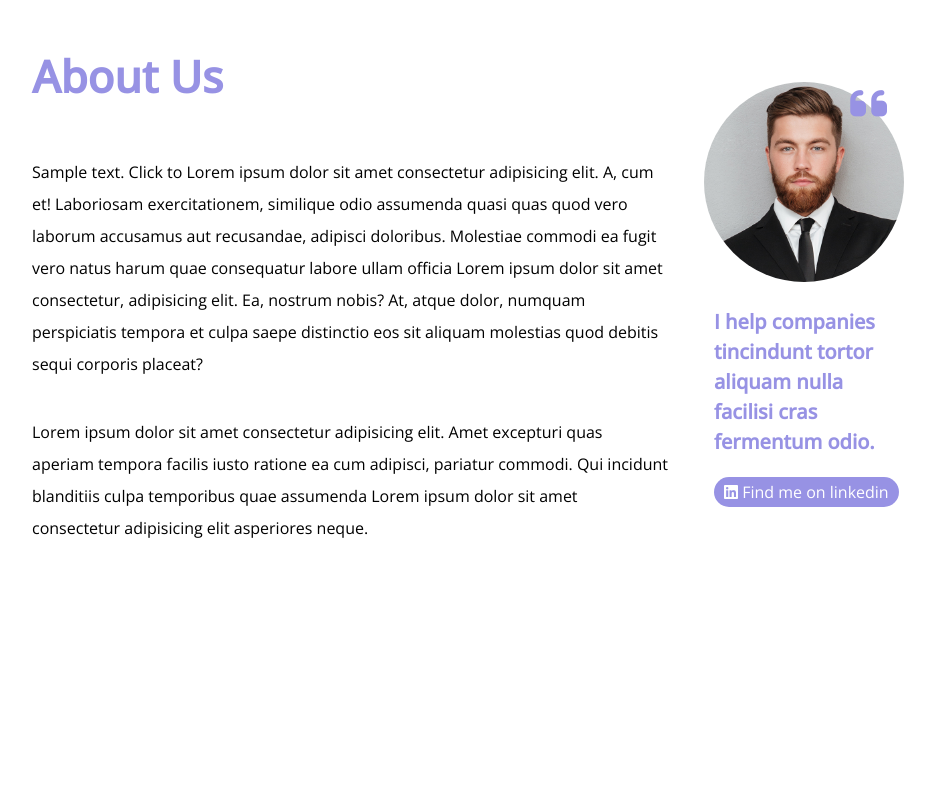
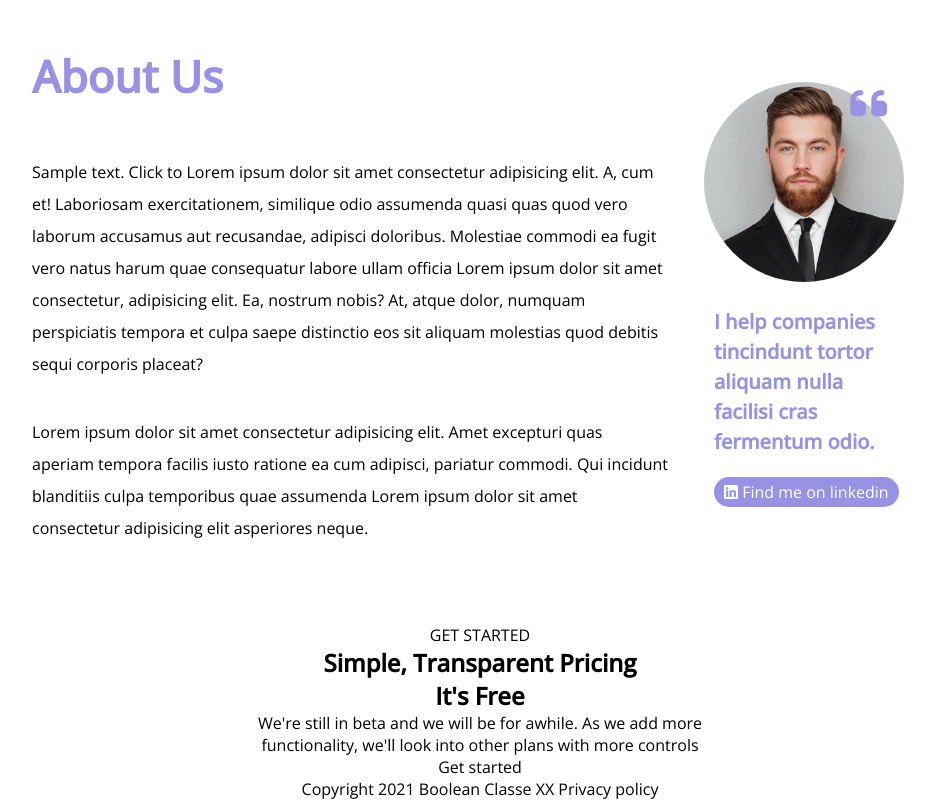
Before and after one commit to Anse98/htmlcss-responsive-layout, a plain HTML site: page index.html in a window 1280 px wide. Shown: the part 3469-4269 px from the top of the page, without its empty margins (160-1095 px from the left). Before the commit the page ends 4093 px from the top, so only its background shows below. Drawn offline with nearby package versions, Linux system fonts and the light colour scheme.

Commit message:
ADD-Struttura html section Get Started

```diff
--- a/index.html
+++ b/index.html
@@ -346,6 +346,28 @@
     </section>
     <!-- fine section about us -->
 
+    <!-- inizio section get started -->
+    <section class="get-started">
+      <div class="container-mini">
+        <div class="getStarted-header">
+          <span>GET STARTED</span>
+          <h2>Simple, Transparent Pricing</h2>
+        </div>
+        <div class="getStarted-body">
+          <h1>It's Free</h1>
+          <p>
+            We're still in beta and we will be for awhile. As we add more functionality, we'll look into other plans with more controls
+          </p>
+          <div class="buttons">
+            Get started
+          </div>
+        </div>
+        <div class="getStarted-footer">
+          Copyright 2021 Boolean Classe XX Privacy policy
+        </div>
+      </div>
+    </section>
+
   </main>
 
 </body>
--- a/style.css
+++ b/style.css
@@ -52,6 +52,12 @@ a {
   max-width: 758px;
   margin: 0 auto;
   padding: 0 24px;
+}
+
+.container-mini {
+  max-width: 500px;
+  margin: 0 auto;
+  text-align: center;
 }
 
 .row {
@@ -350,6 +356,7 @@ header .ham-menu {
   color: var(--light);
   font-size : 26px;
   padding: 32px 0;
+  padding-right: 40px;
 }
 
 .benefits .benefits-cards {
```
